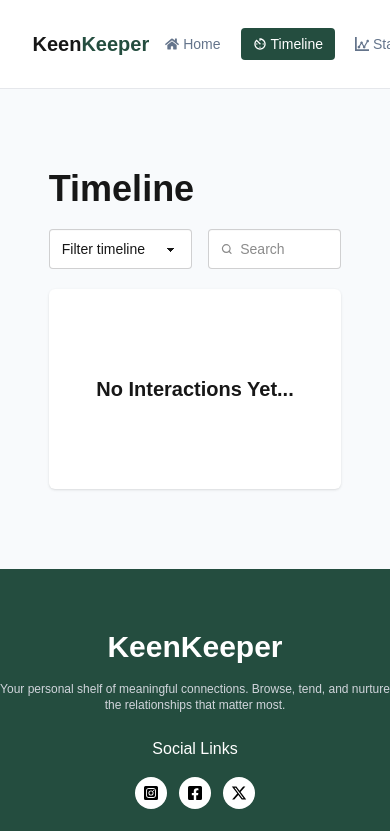
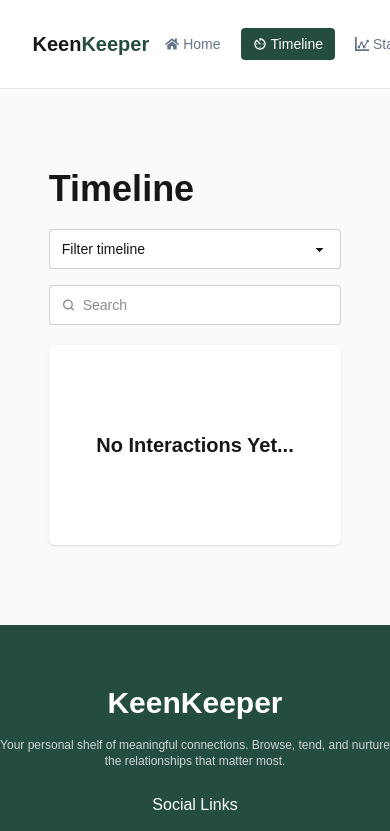
Before and after one commit to nihalxofficial/A7-KeenKeeper, a Next.js app: page /timeline in a window 390 px wide. Shown: the top 831 px of the page. Built offline with nearby package versions, Linux system fonts and the light colour scheme.

Commit message:
Fixed some ui issues

```diff
--- a/src/app/components/RecentInteractCard/RecentInteractCard.jsx
+++ b/src/app/components/RecentInteractCard/RecentInteractCard.jsx
@@ -12,7 +12,7 @@ const RecentInteractCard = ({sui}) => {
 
                 </div>
                 <div>
-                    <h2 className="font-semibold">{sui.protocol}</h2>
+                    <h2 className="font-semibold capitalize">{sui.protocol}</h2>
                     <p className="text-sm text-gray-600">{sui.protocol === "text" || sui.protocol ==="video"? "Asked for career advice" : "Industry conference meetup"}</p>
                 </div>
 
--- a/src/app/stats/page.jsx
+++ b/src/app/stats/page.jsx
@@ -20,7 +20,7 @@ const StatsPage = () => {
             <div className="w-9/12 mx-auto space-y-5">
                 <h2 className="font-bold text-4xl">Friendship Analytics</h2>
                 <div className="bg-white rounded-md shadow-sm p-7">
-                    <h2 className="font-semibold">By Interaction Type</h2>
+                    <h2 className="font-semibold mb-4">By Interaction Type</h2>
                     <div className="flex justify-center items-center">
                         <PieChart style={{ width: '100%', maxWidth: '400px', maxHeight: '50vh', aspectRatio: 1 }} responsive>
                             <Pie
--- a/src/app/timeline/page.jsx
+++ b/src/app/timeline/page.jsx
@@ -21,7 +21,7 @@ const TimelinePage = () => {
         <div className="bg-[#f8fafc] py-20">
             <div className="w-9/12 mx-auto space-y-5">
                 <h2 className="font-bold text-4xl">Timeline</h2>
-                <div className="flex justify-between items-center gap-4">
+                <div className="flex justify-between items-center flex-col md:flex-row gap-4">
                     <select onChange={(e)=>setSelectedType(e.target.value)} defaultValue="Filter timeline" className="select">
                         <option disabled={true} >Filter timeline</option>
                         <option value="text">Text</option>
```
